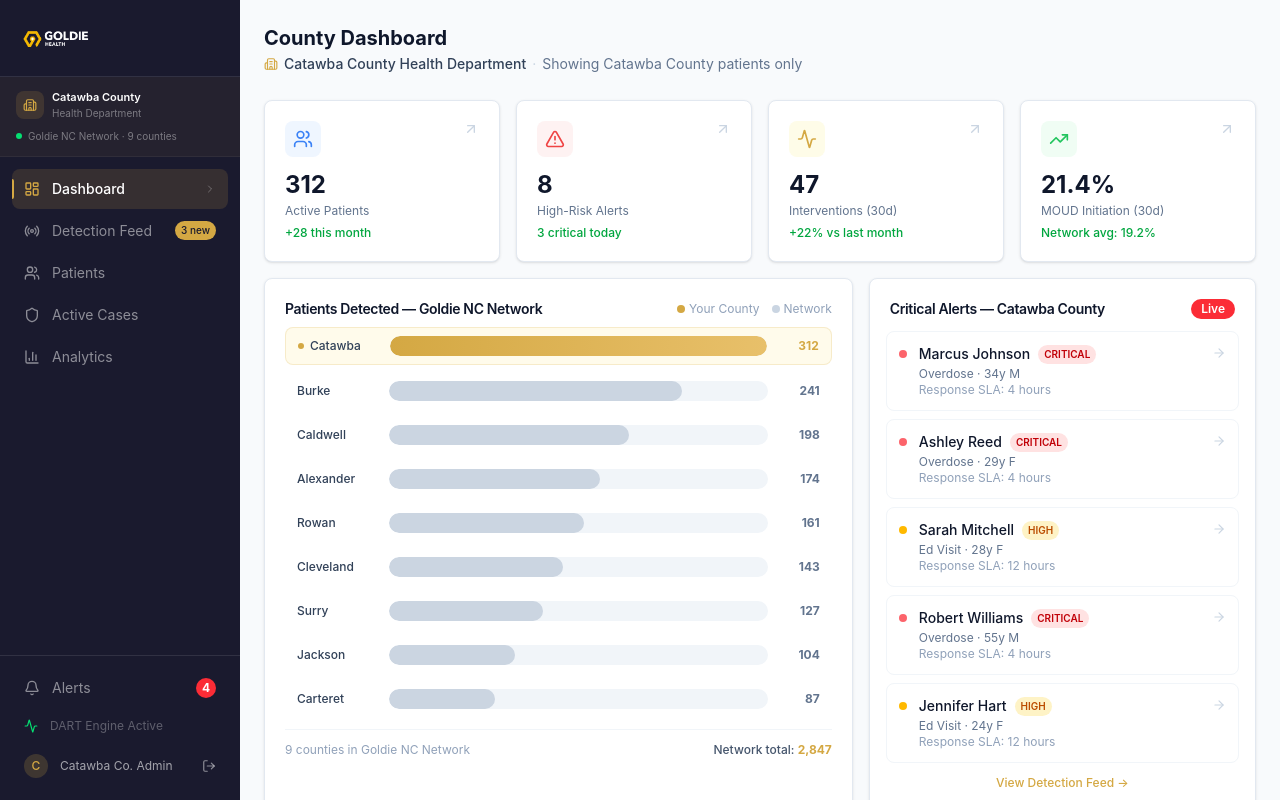
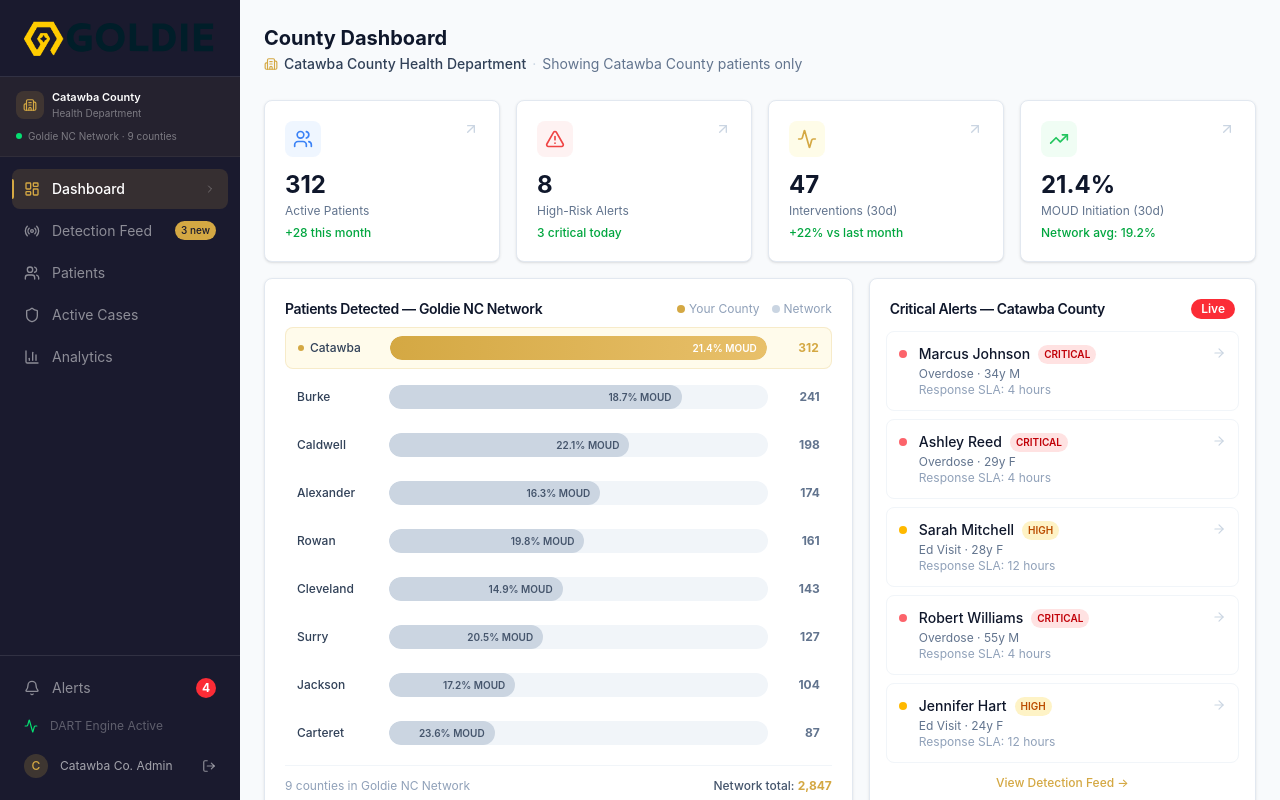
Before and after one commit to cgmartin0310/goldie-v2-prototype, a React app in the folder frontend/: page /dashboard in a window 1280 px wide. Built offline with nearby package versions, Linux system fonts and the light colour scheme; sample sign-in values are in the browser's storage; the HTML template or start-up script is replaced by a standard one.

Commit message:
feat: add MOUD % to county bars, update logo to SVG
- Add MOUD initiation rate inside each county bar on dashboard
- Add official Goldie SVG logo for layout sidebars
- Keep PNG on login page (dark background compatibility)

```diff
--- a/frontend/src/components/AdminLayout.tsx
+++ b/frontend/src/components/AdminLayout.tsx
@@ -34,7 +34,7 @@ export default function AdminLayout({ children }: LayoutProps) {
         {/* Logo */}
         <div className="p-5 border-b border-white/10">
           <div className="flex items-center">
-            <img src="/goldie-logo-full.png" alt="Goldie Health" className="h-9 w-auto" />
+            <img src="/goldie-logo-full.svg" alt="Goldie Health" className="h-9 w-auto" />
           </div>
         </div>
 
--- a/frontend/src/components/Layout.tsx
+++ b/frontend/src/components/Layout.tsx
@@ -35,7 +35,7 @@ export default function Layout({ children }: LayoutProps) {
         {/* Logo */}
         <div className="p-5 border-b border-white/10">
           <div className="flex items-center">
-            <img src="/goldie-logo-full.png" alt="Goldie Health" className="h-9 w-auto" />
+            <img src="/goldie-logo-full.svg" alt="Goldie Health" className="h-9 w-auto" />
           </div>
         </div>
 
--- a/frontend/src/components/PayerLayout.tsx
+++ b/frontend/src/components/PayerLayout.tsx
@@ -32,7 +32,7 @@ export default function PayerLayout({ children }: LayoutProps) {
         {/* Logo */}
         <div className="p-5 border-b border-white/10">
           <div className="flex items-center">
-            <img src="/goldie-logo-full.png" alt="Goldie Health" className="h-9 w-auto" />
+            <img src="/goldie-logo-full.svg" alt="Goldie Health" className="h-9 w-auto" />
           </div>
         </div>
 
--- a/frontend/src/components/ProviderLayout.tsx
+++ b/frontend/src/components/ProviderLayout.tsx
@@ -33,7 +33,7 @@ export default function ProviderLayout({ children }: LayoutProps) {
         {/* Logo */}
         <div className="p-5 border-b border-white/10">
           <div className="flex items-center">
-            <img src="/goldie-logo-full.png" alt="Goldie Health" className="h-9 w-auto" />
+            <img src="/goldie-logo-full.svg" alt="Goldie Health" className="h-9 w-auto" />
           </div>
         </div>
 
--- a/frontend/src/pages/Dashboard.tsx
+++ b/frontend/src/pages/Dashboard.tsx
@@ -51,15 +51,15 @@ const KPI_CARDS = [
 // Western/Foothills cluster + Carteret on coast
 // Positions mapped to NC outline: west (x~5-15), foothills (x~15-30), piedmont (x~30-45), coast (x~80+)
 const COUNTY_ZONES = [
-  { name: 'Catawba',   x: 22, y: 42, intensity: 0.88, count: 312,  isMyCounty: true  },
-  { name: 'Burke',     x: 15, y: 40, intensity: 0.72, count: 241,  isMyCounty: false },
-  { name: 'Caldwell',  x: 18, y: 33, intensity: 0.65, count: 198,  isMyCounty: false },
-  { name: 'Alexander', x: 24, y: 34, intensity: 0.58, count: 174,  isMyCounty: false },
-  { name: 'Rowan',     x: 32, y: 44, intensity: 0.54, count: 161,  isMyCounty: false },
-  { name: 'Cleveland', x: 24, y: 54, intensity: 0.48, count: 143,  isMyCounty: false },
-  { name: 'Surry',     x: 26, y: 24, intensity: 0.42, count: 127,  isMyCounty: false },
-  { name: 'Jackson',   x: 7,  y: 52, intensity: 0.35, count: 104,  isMyCounty: false },
-  { name: 'Carteret',  x: 82, y: 52, intensity: 0.28, count:  87,  isMyCounty: false },
+  { name: 'Catawba',   x: 22, y: 42, intensity: 0.88, count: 312,  isMyCounty: true,  moudRate: 21.4 },
+  { name: 'Burke',     x: 15, y: 40, intensity: 0.72, count: 241,  isMyCounty: false, moudRate: 18.7 },
+  { name: 'Caldwell',  x: 18, y: 33, intensity: 0.65, count: 198,  isMyCounty: false, moudRate: 22.1 },
+  { name: 'Alexander', x: 24, y: 34, intensity: 0.58, count: 174,  isMyCounty: false, moudRate: 16.3 },
+  { name: 'Rowan',     x: 32, y: 44, intensity: 0.54, count: 161,  isMyCounty: false, moudRate: 19.8 },
+  { name: 'Cleveland', x: 24, y: 54, intensity: 0.48, count: 143,  isMyCounty: false, moudRate: 14.9 },
+  { name: 'Surry',     x: 26, y: 24, intensity: 0.42, count: 127,  isMyCounty: false, moudRate: 20.5 },
+  { name: 'Jackson',   x: 7,  y: 52, intensity: 0.35, count: 104,  isMyCounty: false, moudRate: 17.2 },
+  { name: 'Carteret',  x: 82, y: 52, intensity: 0.28, count:  87,  isMyCounty: false, moudRate: 23.6 },
 ];
 
 function CounterNumber({ target, suffix = '' }: { target: number | string; suffix?: string }) {
@@ -170,14 +170,25 @@ export default function Dashboard() {
                       {isMe && <span className="w-1.5 h-1.5 rounded-full bg-[#D4A843] flex-shrink-0" />}
                       {county.name}
                     </div>
-                    <div className="flex-1 h-5 bg-slate-100 rounded-full overflow-hidden">
+                    <div className="flex-1 h-6 bg-slate-100 rounded-full overflow-hidden relative">
                       <div
-                        className="h-full rounded-full transition-all duration-700"
+                        className="h-full rounded-full transition-all duration-700 flex items-center"
                         style={{
                           width: `${pct}%`,
                           background: isMe ? 'linear-gradient(90deg, #D4A843, #e8c06a)' : '#cbd5e1',
                         }}
-                      />
+                      >
+                        {pct > 25 && (
+                          <span className={`ml-auto mr-2.5 text-[10px] font-semibold ${isMe ? 'text-white' : 'text-slate-600'}`}>
+                            {county.moudRate}% MOUD
+                          </span>
+                        )}
+                      </div>
+                      {pct <= 25 && (
+                        <span className="absolute right-2 top-1/2 -translate-y-1/2 text-[10px] font-semibold text-slate-500">
+                          {county.moudRate}% MOUD
+                        </span>
+                      )}
                     </div>
                     <div className={`text-xs font-bold w-10 text-right ${isMe ? 'text-[#D4A843]' : 'text-slate-500'}`}>
                       {county.count}
```
Also changed, not shown: frontend/public/goldie-logo-full.svg (added).
